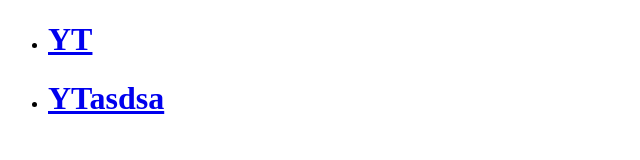
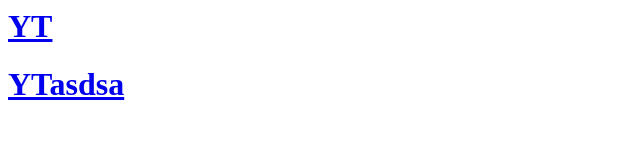
Before and after one commit to marwah15/marwah15.github.io, a plain HTML site: page index.html in a window 1280 px wide. Shown: the whole page, without its empty margins (0-640 px from the left). Drawn offline with Linux system fonts and the light colour scheme.

Commit message:
Update index.html

```diff
--- a/index.html
+++ b/index.html
@@ -1,11 +1,2 @@
-<!DOCTYPE html>
-<html>
-<body>
-
-  <ul>
-    <li><a href="https://s.id/mba-yt" target="_blank"><h1>YT</h1></a></li>
-    <li><a href="https://s.id/mba-yt" target="_blank"><h1>YTasdsa</h1></a></li>
-  </ul>
-
-</body>
-</html>
+<a href="https://s.id/mba-yt" target="_blank"><h1>YT</h1></a></li>
+<a href="https://s.id/mba-yt" target="_blank"><h1>YTasdsa</h1></a></li>
```
